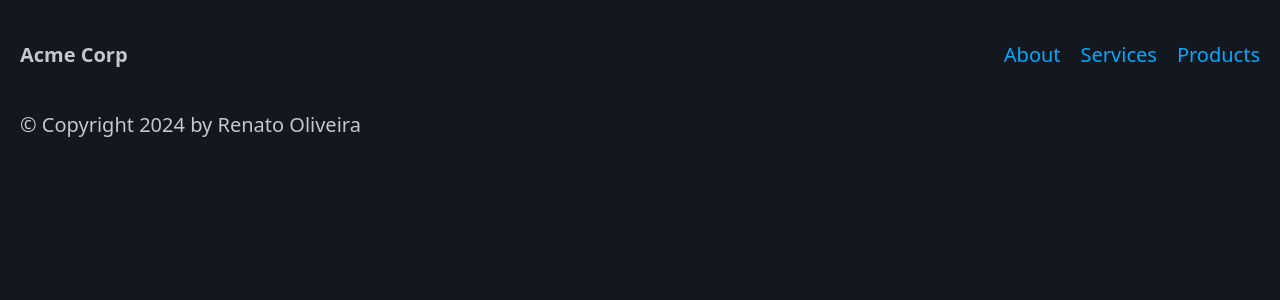
After one commit to renatoliveira/decktrackerapp, a Django app: template djangoapp/decktracker/templates/base.html in a window 1280 px wide. The commit adds this page. Shown: the top 300 px of the page. Run offline with Django 5.2, Linux system fonts and the light colour scheme; the template is opened without the code that fills it, so the values that code supplies are empty; some libraries are stand-ins or nearby versions.

Commit message:
adds custom css to static files

```diff
--- /dev/null
+++ b/djangoapp/decktracker/static/decktracker/style.css
@@ -0,0 +1,3 @@
+.m-small {
+    margin: 1em;
+}
--- /dev/null
+++ b/djangoapp/decktracker/templates/base.html
@@ -0,0 +1,33 @@
+{% load static %}
+
+<!DOCTYPE html>
+<html lang="en" data-theme="dark">
+<head>
+    <meta charset="UTF-8">
+    <meta name="viewport" content="width=device-width, initial-scale=1.0">
+    <link rel="stylesheet" href="https://cdn.jsdelivr.net/npm/@picocss/pico@2/css/pico.min.css">
+    <link rel="stylesheet" href="{% static 'decktracker/style.css' %}">
+    <!-- TODO: Check how title works -->
+    <title>{% block title %}{% endblock %}</title>
+</head>
+
+<body>
+    <nav class="m-small">
+        <ul>
+            <li><strong>Acme Corp</strong></li>
+        </ul>
+        <ul>
+            <li><a href="#">About</a></li>
+            <li><a href="#">Services</a></li>
+            <li><a href="#">Products</a></li>
+        </ul>
+    </nav>
+    <div id="content" class="m-small">{% block content %}{% endblock %}</div>
+    <div id="footer" class="m-small">
+        {% block footer %}
+        &copy; Copyright 2024 by Renato Oliveira
+        {% endblock %}
+    </div>
+</body>
+
+</html>
--- a/djangoapp/decktracker/urls.py
+++ b/djangoapp/decktracker/urls.py
@@ -4,5 +4,5 @@ from . import views
 
 urlpatterns = [
     path('', views.index, name='index'),
-    path('<int:deck_id>/', views.view_deck, name='view_deck'),
+    path('deck/<int:deck_id>/', views.view_deck, name='view_deck'),
 ]
```
Also changed, not shown: djangoapp/decktracker/templates/decks/deck.html (+9 -1 lines).
